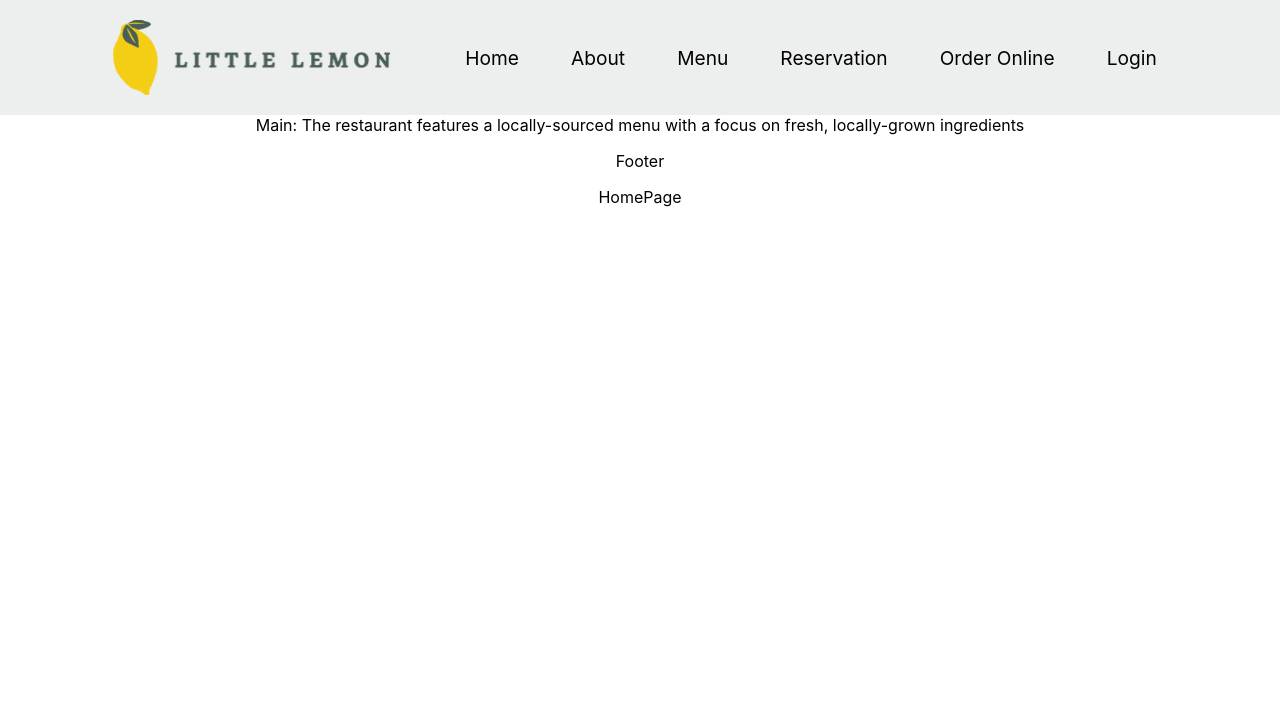
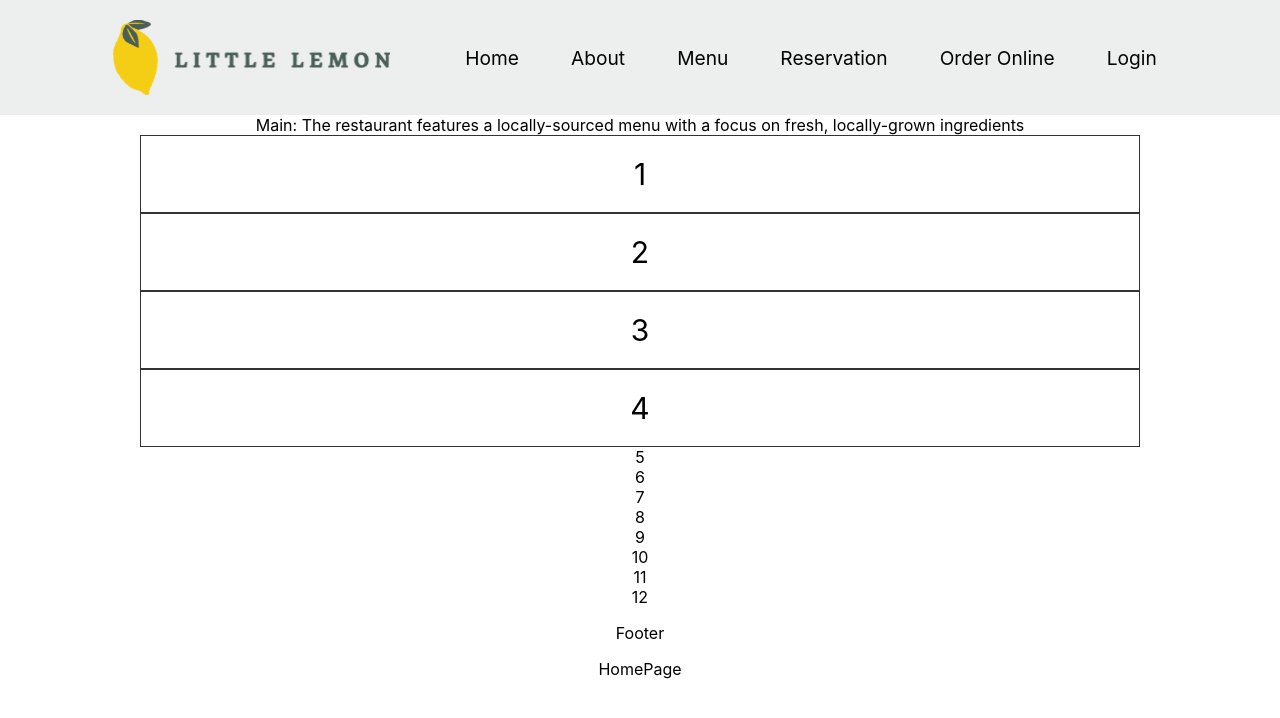
Before and after one commit to vetacode/Front-End-Developer-Capstone, a React (Create React App) app: page / in a window 1280 px wide. Shown: the top 718 px of the page. Built offline with nearby package versions, Linux system fonts and the light colour scheme.

Commit message:
stacking grids

```diff
--- a/src/App.css
+++ b/src/App.css
@@ -91,7 +91,8 @@ li {
 
 .container {
   display: grid;
-  grid-template-columns: 100px 100px 100px;
+  /* grid-template-columns: 100px 100px 100px; */
+  grid-template-columns: repeat(3, 100px);
   grid-template-rows: 2fr 1fr;
   /* grid-auto-rows: 100px; */
   /* grid-auto-columns: 100px; */
@@ -100,3 +101,27 @@ li {
   background-color: #2196f3;
   padding: 10px;
 }
+
+@media (max-width: 700px) {
+  .grid-adjustable-columns {
+    display: grid;
+    grid-auto-flow: row;
+  }
+}
+
+@media (min-width: 701px) {
+  .grid-adjustable-columns {
+    width: min(1000px, 75rem);
+    margin: 0 auto;
+    grid-auto-flow: column;
+    gap: 1em;
+  }
+}
+
+.grid-item {
+  background-color: rgba(255, 255, 255, 0.8);
+  border: 1px solid rgba(0, 0, 0, 0.8);
+  padding: 20px;
+  font-size: 30px;
+  text-align: center;
+}
--- a/src/components/Main.js
+++ b/src/components/Main.js
@@ -3,6 +3,21 @@ function Main() {
     <main className='App-main'>
       Main: The restaurant features a locally-sourced menu with a focus on
       fresh, locally-grown ingredients
+      <br />
+      <div className='grid-adjustable-columns'>
+        <div className='grid-item'>1</div>
+        <div className='grid-item'>2</div>
+        <div className='grid-item'>3</div>
+        <div className='grid-item'>4</div>
+        <div>5</div>
+        <div>6</div>
+        <div>7</div>
+        <div>8</div>
+        <div>9</div>
+        <div>10</div>
+        <div>11</div>
+        <div>12</div>
+      </div>
     </main>
   );
 }
```
